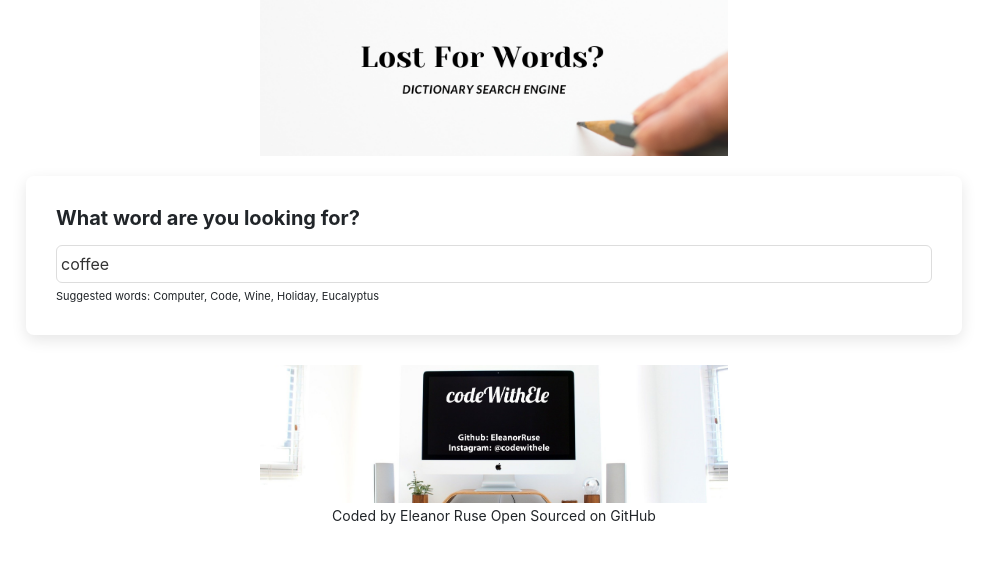
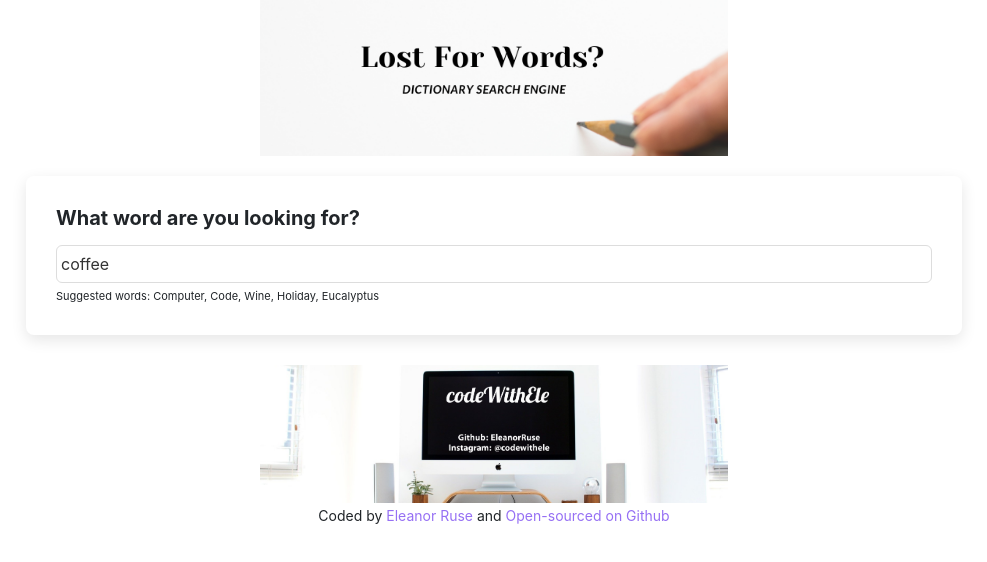
Before and after one commit to EleanorRuse/dictionary-project, a React (Create React App) app: page / in a window 1280 px wide. Shown: the top 562 px of the page, without its empty margins (146-1133 px from the left). Built offline with nearby package versions, Linux system fonts and the light colour scheme; no server answers.

Commit message:
Included GitHub & LinkedIn Links

```diff
--- a/src/App.css
+++ b/src/App.css
@@ -33,3 +33,7 @@ a {
   text-align:center;
   margin: 30px 0;
 }
+
+.App-footer a {
+  text-decoration: none;
+}
--- a/src/App.js
+++ b/src/App.js
@@ -14,8 +14,13 @@ function App() {
         <Dictionary defaultKeyword="coffee" />
       </main>
       <footer className="App-footer">
-         <img src={logo} className="Ele-logo" alt="logo" />
-        <small>Coded by Eleanor Ruse Open Sourced on GitHub</small>
+        <a href="https://www.linkedin.com/in/eleanor-ruse-8aa6a011b/" target="_blank" rel="noreferrer">
+          <img src={logo} className="Ele-logo" alt="logo" />
+        </a>
+        <small>Coded by <a href="https://www.linkedin.com/in/eleanor-ruse-8aa6a011b/">Eleanor Ruse</a>{" "}and{" "}
+        <a href="https://github.com/EleanorRuse/dictionary-project">
+          Open-sourced on Github
+        </a></small>
         </footer>
     </div>
     </div>
```
